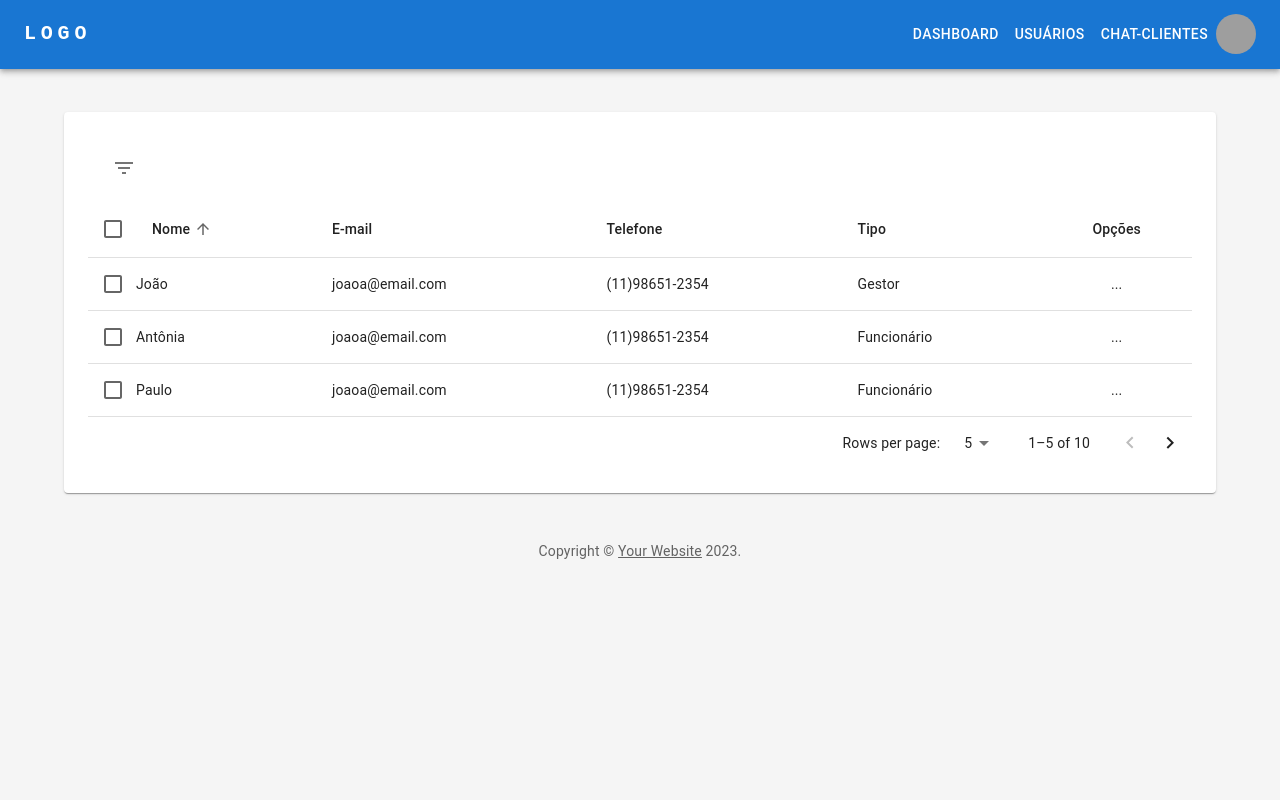
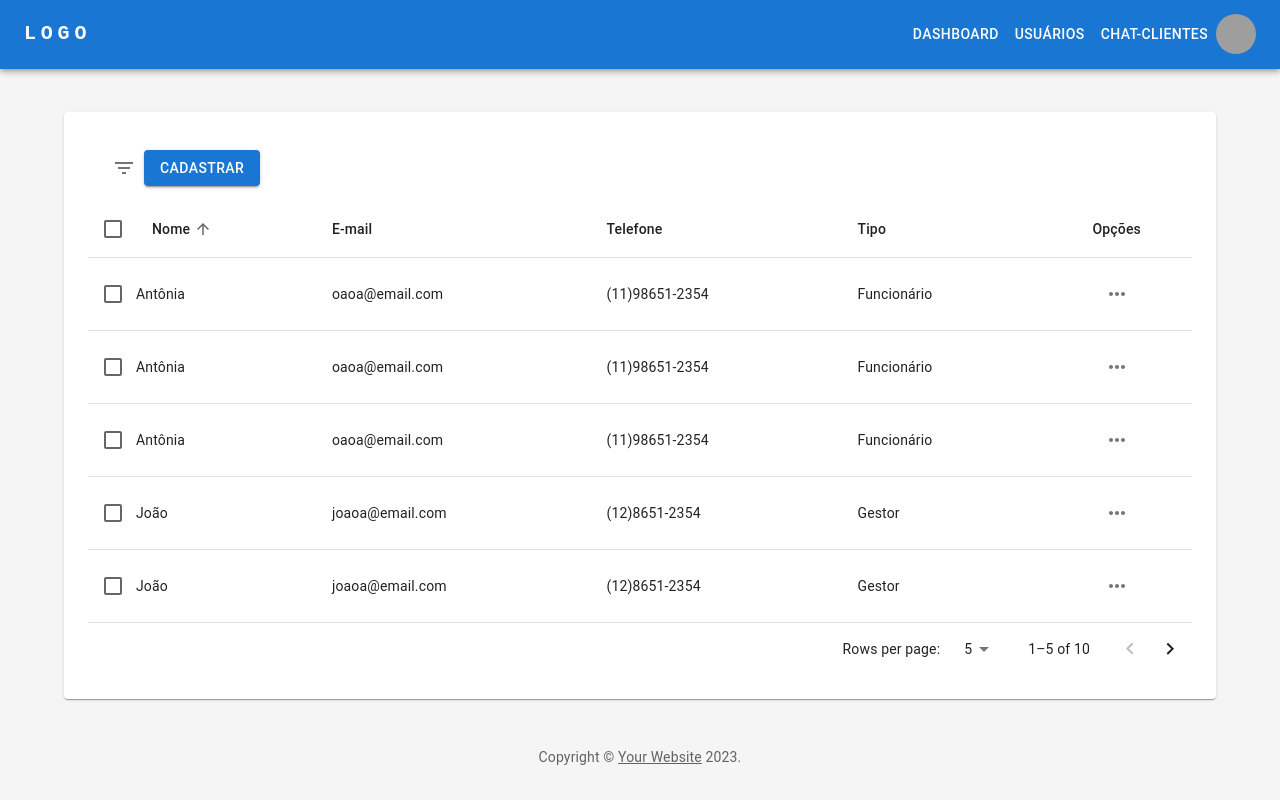
Before and after one commit to gpado/painel, a React (Create React App) app: page / in a window 1280 px wide. Built offline with nearby package versions, Linux system fonts and the light colour scheme; grey boxes are pictures that could not be loaded; what keycloak-js would draw is missing.

Commit message:
Add: Edit, Submit, Delete and Filter Dialogs

```diff
--- a/package.json
+++ b/package.json
@@ -7,6 +7,7 @@
     "@emotion/styled": "^11.11.0",
     "@mui/icons-material": "^5.11.16",
     "@mui/material": "^5.13.1",
+    "@mui/x-date-pickers": "^6.5.0",
     "@react-keycloak/web": "^3.4.0",
     "@testing-library/jest-dom": "^5.16.5",
     "@testing-library/react": "^13.4.0",
--- /dev/null
+++ b/src/components/ConfirmDialog.jsx
@@ -0,0 +1,31 @@
+import * as React from "react";
+import Button from "@mui/material/Button";
+import Dialog from "@mui/material/Dialog";
+import DialogActions from "@mui/material/DialogActions";
+import DialogContent from "@mui/material/DialogContent";
+import DialogContentText from "@mui/material/DialogContentText";
+import DialogTitle from "@mui/material/DialogTitle";
+
+export default function AlertDialog({
+  isOpen,
+  onClose,
+  onConfirm,
+  title,
+  btnConfirmName,
+  children
+}) {
+  return (
+    <Dialog open={isOpen} onClose={onClose}>
+      <DialogTitle>{title}</DialogTitle>
+      <DialogContent>
+        <DialogContentText>{children}</DialogContentText>
+      </DialogContent>
+      <DialogActions>
+        <Button onClick={onClose} autoFocus>
+          Cancelar
+        </Button>
+        <Button onClick={onConfirm}>{btnConfirmName}</Button>
+      </DialogActions>
+    </Dialog>
+  );
+}
--- a/src/components/DefaultTable.jsx
+++ b/src/components/DefaultTable.jsx
@@ -15,10 +15,13 @@ import Typography from "@mui/material/Typography";
 import Paper from "@mui/material/Paper";
 import Checkbox from "@mui/material/Checkbox";
 import IconButton from "@mui/material/IconButton";
+import Button from "@mui/material/Button";
 import Tooltip from "@mui/material/Tooltip";
 import DeleteIcon from "@mui/icons-material/Delete";
 import FilterListIcon from "@mui/icons-material/FilterList";
 import MoreHorizIcon from "@mui/icons-material/MoreHoriz";
+import Menu from "@mui/material/Menu";
+import MenuItem from "@mui/material/MenuItem";
 import { visuallyHidden } from "@mui/utils";
 
 function descendingComparator(a, b, orderBy) {
@@ -120,7 +123,12 @@ EnhancedTableHead.propTypes = {
   rowCount: PropTypes.number.isRequired
 };
 
-function EnhancedTableToolbar({ numSelected }) {
+function EnhancedTableToolbar({
+  numSelected,
+  onToggleFilterDialog,
+  onToggleDeleteDialog,
+  onToggleSubmitDialog
+}) {
   return (
     <Toolbar
       sx={{
@@ -148,16 +156,21 @@ function EnhancedTableToolbar({ numSelected }) {
 
       {numSelected > 0 ? (
         <Tooltip title="Delete">
-          <IconButton>
+          <IconButton onClick={onToggleDeleteDialog}>
             <DeleteIcon />
           </IconButton>
         </Tooltip>
       ) : (
-        <Tooltip title="Filter list">
-          <IconButton>
-            <FilterListIcon />
-          </IconButton>
-        </Tooltip>
+        <>
+          <Tooltip title="Filter list">
+            <IconButton onClick={onToggleFilterDialog}>
+              <FilterListIcon />
+            </IconButton>
+          </Tooltip>
+          <Button variant="contained" onClick={onToggleSubmitDialog}>
+            Cadastrar
+          </Button>
+        </>
       )}
     </Toolbar>
   );
@@ -167,12 +180,57 @@ EnhancedTableToolbar.propTypes = {
   numSelected: PropTypes.number.isRequired
 };
 
+const RowOptionsMenu = ({ options }) => {
+  const [anchorElRowOptions, setAnchorElRowOptions] = React.useState(null);
+
+  const handleToggleRowOptionsMenu = (event) => {
+    setAnchorElRowOptions(
+      anchorElRowOptions === null ? event.currentTarget : null
+    );
+  };
+
+  return (
+    <Box sx={{ flexGrow: 0 }}>
+      <Tooltip title="Open settings">
+        <IconButton onClick={handleToggleRowOptionsMenu}>
+          <MoreHorizIcon fontSize="medium" />
+        </IconButton>
+      </Tooltip>
+      <Menu
+        sx={{ mt: "45px" }}
+        id="menu-appbar"
+        anchorEl={anchorElRowOptions}
+        anchorOrigin={{
+          vertical: "top",
+          horizontal: "left"
+        }}
+        keepMounted
+        transformOrigin={{
+          vertical: "top",
+          horizontal: "left"
+        }}
+        open={Boolean(anchorElRowOptions)}
+        onClose={handleToggleRowOptionsMenu}
+      >
+        {options.map((option) => (
+          <MenuItem key={option.id} onClick={option.action}>
+            <Typography textAlign="left">{option.label}</Typography>
+          </MenuItem>
+        ))}
+      </Menu>
+    </Box>
+  );
+};
+
 export default function TesteTable({
   selectRow,
   organizedData,
   headers,
   numberOfPages,
   numberOfRows,
+  onToggleFilterDialog,
+  onToggleSubmitDialog,
+  onToggleDeleteDialog,
   rowOptions
 }) {
   const [order, setOrder] = React.useState("asc");
@@ -244,7 +302,12 @@ export default function TesteTable({
   return (
     <Box sx={{ width: "100%" }}>
       <Paper sx={{ p: 3, width: "100%", mb: 2 }}>
-        <EnhancedTableToolbar numSelected={selected.length} />
+        <EnhancedTableToolbar
+          numSelected={selected.length}
+          onToggleFilterDialog={onToggleFilterDialog}
+          onToggleSubmitDialog={onToggleSubmitDialog}
+          onToggleDeleteDialog={onToggleDeleteDialog}
+        />
         <TableContainer>
           <Table
             sx={{ minWidth: 750 }}
@@ -296,9 +359,7 @@ export default function TesteTable({
                     <TableCell>{row.telefone}</TableCell>
                     <TableCell>{row.tipo}</TableCell>
                     <TableCell align="center">
-                      <IconButton>
-                        <MoreHorizIcon fontSize="medium" />
-                      </IconButton>
+                      <RowOptionsMenu options={rowOptions} />
                     </TableCell>
                   </TableRow>
                 );
--- /dev/null
+++ b/src/components/FormDialog.jsx
@@ -0,0 +1,56 @@
+import * as React from "react";
+import Button from "@mui/material/Button";
+import TextField from "@mui/material/TextField";
+import Dialog from "@mui/material/Dialog";
+import DialogActions from "@mui/material/DialogActions";
+import DialogContent from "@mui/material/DialogContent";
+import DialogContentText from "@mui/material/DialogContentText";
+import DialogTitle from "@mui/material/DialogTitle";
+import Grid from "@mui/material/Grid";
+import DefaultDatePicker from "./DefaultDatePicker";
+
+export default function FormDialog({
+  isOpen,
+  onClose,
+  onSubmmit,
+  inputElements,
+  inputValues,
+  title,
+  btnSubmitName,
+  children
+}) {
+  return (
+    <Dialog open={isOpen} onClose={onClose}>
+      <DialogTitle>{title}</DialogTitle>
+      <DialogContent>
+        <DialogContentText>{children}</DialogContentText>
+        <Grid container spacing={2} columns={14}>
+          {inputElements.map((input, index) => (
+            <Grid item xs={input.columns}>
+              {input.type === "date" ? (
+                <DefaultDatePicker label={input.label} id={input.id} />
+              ) : (
+                <TextField
+                  autoFocus={index === 0}
+                  margin="dense"
+                  id={input.id}
+                  label={input.label}
+                  type={input.type}
+                  variant="outlined"
+                  placeholder={input.type === "data" && " "}
+                  onChange={input.onChange && input.onChange}
+                  defaultValue={inputValues && inputValues[index]}
+                  fullWidth
+                />
+              )}
+            </Grid>
+          ))}
+        </Grid>
+      </DialogContent>
+      <DialogActions>
+        <Button onClick={onClose}>Cancelar</Button>
+        <Button onClick={onSubmmit}>{btnSubmitName}</Button>
+      </DialogActions>
+    </Dialog>
+  );
+}
--- a/src/pages/consultUsers/Dashboard.js
+++ b/src/pages/consultUsers/Dashboard.js
@@ -5,11 +5,31 @@ import Box from "@mui/material/Box";
 import Typography from "@mui/material/Typography";
 import Container from "@mui/material/Container";
 import Grid from "@mui/material/Grid";
-import Paper from "@mui/material/Paper";
 import Link from "@mui/material/Link";
 import NavBar from "../../components/NavBar";
 import DefaultTable from "../../components/DefaultTable";
-import TesteTable from "../../components/TesteTable";
+import organizeData from "../../components/OrganizeData";
+import FormDialog from "../../components/FormDialog";
+import ConfirmDialog from "../../components/ConfirmDialog";
+
+const userInputElements = [
+  { id: "nome", type: "text", label: "Nome", columns: 14 },
+  { id: "email", type: "email", label: "E-mail", columns: 7 },
+  { id: "telefone", type: "text", label: "Telefone", columns: 7 },
+  { id: "tipo", type: "select", label: "Tipo", columns: 4 }
+];
+const clientInputElements = {
+  id: "estado",
+  type: "select",
+  label: "Estado",
+  columns: 4
+};
+const funcInputElements = {
+  id: "dtNascimento",
+  type: "date",
+  label: "Dt. Nascimento",
+  columns: 6
+};
 
 function Copyright(props) {
   return (
@@ -29,22 +49,103 @@ function Copyright(props) {
   );
 }
 
+const FilterDialog = (props) => {
+  const filterInputElements = [
+    userInputElements[3],
+    clientInputElements,
+    funcInputElements
+  ];
+
+  return <FormDialog {...props} inputElements={filterInputElements} />;
+};
+
+const SubmitDialog = (props) => {
+  const [userType, setUserType] = React.useState("Funcionário");
+
+  userInputElements[3].onChange = () => {
+    setUserType(userType === "Funcionário" ? "Cliente" : "Funcionário");
+  };
+
+  const submitInputElements = userInputElements.concat([
+    clientInputElements,
+    userType === "Cliente" ? clientInputElements : funcInputElements
+  ]);
+
+  return <FormDialog {...props} inputElements={submitInputElements} />;
+};
+
+const EditDialog = (props) => {
+  const [userType, setUserType] = React.useState("Funcionário");
+
+  userInputElements[3].onChange = () => {
+    setUserType(userType === "Funcionário" ? "Cliente" : "Funcionário");
+  };
+
+  const editInputElements = userInputElements.concat([
+    clientInputElements,
+    userType === "Cliente" ? clientInputElements : funcInputElements
+  ]);
+
+  return <FormDialog {...props} inputElements={editInputElements} />;
+};
+
+const DeleteDialog = (props) => (
+  <ConfirmDialog {...props}>
+    Tem certeza que deseja excluir o registro de {props.nomeUsuario}? Essa ação
+    não pode ser desfeita.
+  </ConfirmDialog>
+);
+
 // TODO  shouldremove, this demon't need to reset the theme.
 const defaultTheme = createTheme();
 
-const headers = ["Id", "Nome", "E-mail", "Telefone", "Tipo"];
+const headers = [
+  { id: "id", label: "Id" },
+  { id: "nome", label: "Nome" },
+  { id: "email", label: "E-mail" },
+  { id: "telefone", label: "Telefone" },
+  { id: "tipo", label: "Tipo" }
+];
 
 const data = [
-  [1, "João", "joaoa@email.com", "(11)98651-2354", "Gestor"],
-  [2, "Antônia", "joaoa@email.com", "(11)98651-2354", "Funcionário"],
-  [3, "Paulo", "joaoa@email.com", "(11)98651-2354", "Funcionário"]
+  [1, "João", "joaoa@email.com", "(12)8651-2354", "Gestor"],
+  [2, "Antônia", "oaoa@email.com", "(11)98651-2354", "Funcionário"],
+  [3, "Paulo", "orda@email.com", "(11)94451-2354", "Funcionário"],
+  [4, "João", "joaoa@email.com", "(12)8651-2354", "Gestor"],
+  [5, "Antônia", "oaoa@email.com", "(11)98651-2354", "Funcionário"],
+  [6, "Paulo", "orda@email.com", "(11)94451-2354", "Funcionário"],
+  [7, "João", "joaoa@email.com", "(12)8651-2354", "Gestor"],
+  [8, "Antônia", "oaoa@email.com", "(11)98651-2354", "Funcionário"],
+  [9, "Paulo", "orda@email.com", "(11)94451-2354", "Funcionário"]
 ];
 
+const organizedData = organizeData(data, headers);
+
 export default function Dashboard() {
-  const [open, setOpen] = React.useState(true);
-  const toggleDrawer = () => {
-    setOpen(!open);
+  const [isFilterDialogOpen, setIsFilterDialogOpen] = React.useState(false);
+  const toggleFilterDialog = () => {
+    setIsFilterDialogOpen(!isFilterDialogOpen);
   };
+
+  const [isSubmitDialogOpen, setIsSubmitDialogOpen] = React.useState(false);
+  const toggleSubmitDialog = () => {
+    setIsSubmitDialogOpen(!isSubmitDialogOpen);
+  };
+
+  const [isEditDialogOpen, setIsEditDialogOpen] = React.useState(false);
+  const toggleEditDialog = () => {
+    setIsEditDialogOpen(!isEditDialogOpen);
+  };
+
+  const [isDeleteDialogOpen, setIsDeleteDialogOpen] = React.useState(false);
+  const toggleDeleteDialog = () => {
+    setIsDeleteDialogOpen(!isDeleteDialogOpen);
+  };
+
+  const rowOptions = [
+    { id: 0, label: "Editar", action: toggleEditDialog },
+    { id: 1, label: "Excluir", action: toggleDeleteDialog }
+  ];
 
   return (
     <ThemeProvider theme={defaultTheme}>
@@ -68,9 +169,54 @@ export default function Dashboard() {
           <Container maxWidth="lg" sx={{ mt: 14, mb: 4 }}>
             <Grid container spacing={3}>
               <Grid item xs={12}>
-                <TesteTable numberOfRows={10} data={data} headers={headers} />
+                <DefaultTable
+                  numberOfRows={10}
+                  organizedData={organizedData}
+                  headers={headers}
+                  onToggleFilterDialog={toggleFilterDialog}
+                  onToggleSubmitDialog={toggleSubmitDialog}
+                  toggleDeleteDialog={toggleDeleteDialog}
+                  rowOptions={rowOptions}
+                />
               </Grid>
             </Grid>
+            <FilterDialog
+              isOpen={isFilterDialogOpen}
+              onClose={toggleFilterDialog}
+              onSubmit={null}
+              title="Filtar - Usuários"
+              btnSubmitName="Filtrar"
+            >
+              Filtre os registros dos usuários
+            </FilterDialog>
+            <SubmitDialog
+              isOpen={isSubmitDialogOpen}
+              onClose={toggleSubmitDialog}
+              onSubmit={null}
+              title="Cadastrar - Usuários"
+              btnSubmitName="Cadastrar"
+            >
+              Insira as informações de seu novo usuário
+            </SubmitDialog>
+            <EditDialog
+              isOpen={isEditDialogOpen}
+              onClose={toggleEditDialog}
+              onSubmit={null}
+              title="Editar - Usuários"
+              btnSubmitName="Editar"
+              inputValues={null}
+            >
+              Edite as informações do usuário (Atenção: apenas um usuário pode
+              alterar a própria senha)
+            </EditDialog>
+            <DeleteDialog
+              isOpen={isDeleteDialogOpen}
+              onClose={toggleDeleteDialog}
+              onConfirm={null}
+              title="Excluir - Usuário"
+              btnConfirmName="Excluir"
+              nomeUsuario="João"
+            />
             <Copyright sx={{ pt: 4 }} />
           </Container>
         </Box>
```
Also changed, not shown: src/components/DefaultDatePicker.jsx (added, +15 -0 lines), 1 other file (tests, documents, lock files or other folders).
